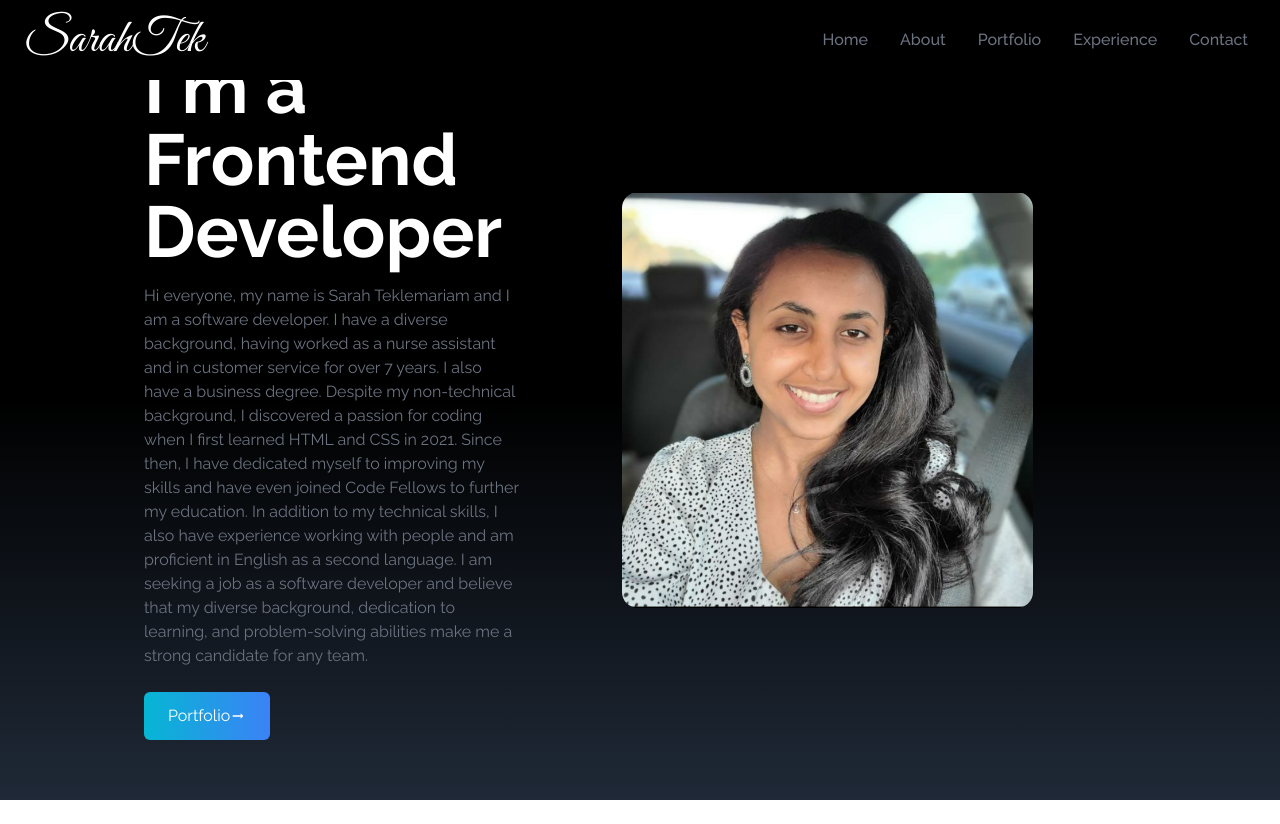
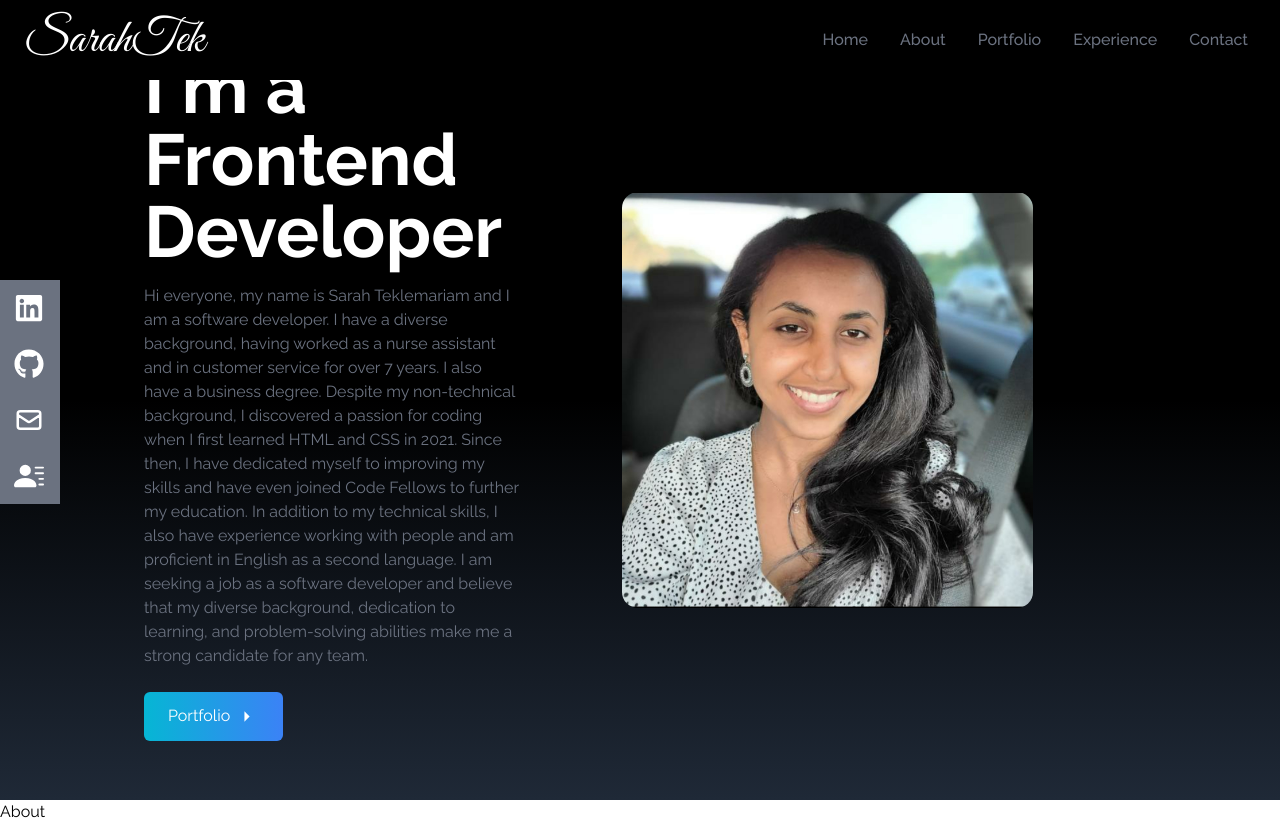
Before and after one commit to SarahTek/portfolio, a React (Create React App) app: page / in a window 1280 px wide. Before the commit the page ends 800 px from the top, so only its background shows below. Built offline with nearby package versions, Linux system fonts and the light colour scheme; the HTML template or start-up script is replaced by a standard one.

Commit message:
finished working on the home page

```diff
--- a/src/App.js
+++ b/src/App.js
@@ -1,11 +1,15 @@
 import Home from "./components/Home";
 import NavBar from "./components/NavBar";
+import SocialLinks from "./components/SocialLinks";
+import About from "./components/About";
 
 function App() {
   return (
     <div>
       <NavBar />
       <Home />
+      <About />
+      <SocialLinks />
     </div>
   );
 }
--- /dev/null
+++ b/src/components/About.jsx
@@ -0,0 +1,9 @@
+import React from 'react'
+
+const About = () => {
+  return (
+    <div>About</div>
+  )
+}
+
+export default About
--- a/src/components/Home.jsx
+++ b/src/components/Home.jsx
@@ -1,6 +1,6 @@
 import React from 'react';
 import HeroImage from "../assets/heroImage.png"
-import { MdOutlineArrowRightAlt } from "react-icons/md"
+import { MdOutlineArrowRight } from "react-icons/md"
 const Home = () => {
   return (
     <div name="home"
@@ -15,13 +15,15 @@
           <div>
             <button className='text-white w-fit px-6 py-3 my-2 flex items-center rounded-md bg-gradient-to-r from-cyan-500 to-blue-500 cursor-pointer'>
               Portfolio
-              <MdOutlineArrowRightAlt />
+              <span className='hover:rotate-90 duration-300 '>
+                <MdOutlineArrowRight size={25} className="ml-1" />
+              </span>
             </button>
           </div>
         </div>
         <div>
           <img src={HeroImage} alt="my profile pic "
-            className='rounded-2xl mx-auto w-2/3 ' />
+            className='rounded-2xl mx-auto w-2/3 md:w-200' />
         </div>
       </div>
     </div>
--- /dev/null
+++ b/src/components/SocialLinks.jsx
@@ -0,0 +1,73 @@
+import React from 'react'
+import { FaGithub, FaLinkedin } from 'react-icons/fa';
+import { HiOutlineMail } from 'react-icons/hi';
+import { BsFillPersonLinesFill } from 'react-icons/bs';
+
+const SocialLinks = () => {
+  const links = [
+    {
+      id: 1,
+      child: (
+        <>
+          LinkedIn <FaLinkedin size={30} />
+        </>
+      ),
+      href: 'https://www.linkedin.com/in/sarah-teklemariam/',
+      style: 'ronded-tr-md'
+    },
+    {
+      id: 2,
+      child: (
+        <>
+          GitHub < FaGithub size={30} />
+        </>
+      ),
+      href: 'https://github.com/SarahTek',
+    },
+    {
+      id: 3,
+      child: (
+        <>
+          Mail <HiOutlineMail size={30} />
+        </>
+      ),
+      href: 'mailto:sarahtek22@gmail.com',
+    },
+    {
+      id: 4,
+      child: (
+        <>
+          Resume <BsFillPersonLinesFill size={30} />
+        </>
+      ),
+      href: '/resume.pdf',
+      style: 'ronded-br-md',
+      download: true,
+    }
+  ]
+  return (
+    <div className='hidden lg:flex flex-col top-[35%] left-0 fixed'>
+      <ul>
+
+        {links.map(({ id, child, href, style, download }) => (
+          <li key={id} className={"flex justify-between items-center w-40 h-14 px-4 ml-[-100px] bg-gray-500 hover:ml-[-10px] duration-300 hover: rounded-md" + style}>
+            <a
+              href={href}
+              className='flex justify-between items-center w-full text-white'
+              download={download}
+              target="_blank"
+              rel='noreferrer'
+
+            >
+              {child}
+
+            </a>
+          </li>
+        ))}
+
+      </ul>
+    </div>
+  )
+}
+
+export default SocialLinks
```
